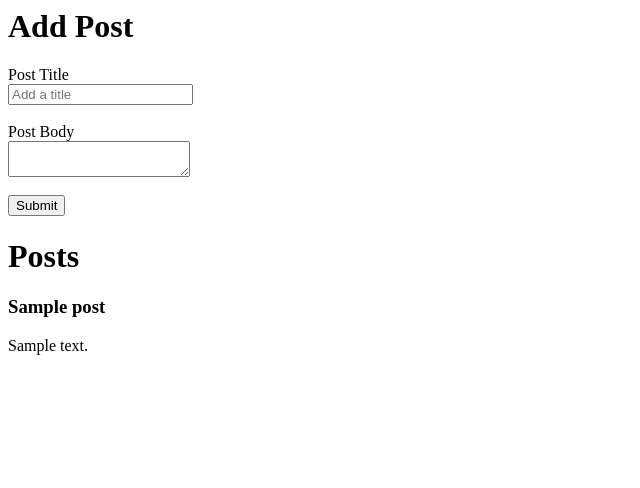
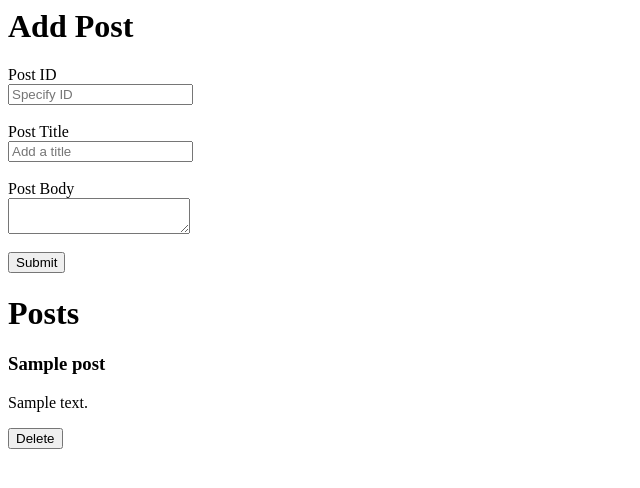
Before and after one commit to JulianT2013/php.dev, a PHP site: page / in a window 1280 px wide. Shown: the top 488 px of the page, without its empty margins (0-640 px from the left). Run offline with PHP 8.4, Linux system fonts and the light colour scheme; tables that the repository leaves empty hold one stand-in row (values such as "Sample post"); data that the repository does not hold is empty.

Commit message:
Updating & deleting data

```diff
--- a/index.php
+++ b/index.php
@@ -8,13 +8,24 @@ $rows = $database->resultset();
 
 $post = filter_input_array( INPUT_POST, FILTER_SANITIZE_STRING );
 
-if ( $post['submit'] ) {
+if( isset( $_POST['delete'] ) ) {
+	$delete_id = $_POST['delete_id'];
+	$database->query('DELETE FROM posts WHERE id = :id');
+	$database->bind(':id', $delete_id);
+	$database->execute();
+}
+
+if ( isset( $post['submit'] ) ) {
+	$id = ( isset( $post['id'] ) ) ? $post['id'] : '';
 	$title = $post['title'];
 	$body = $post['body'];
 
-	$database->query( 'INSERT INTO posts ( title, body ) VALUES(:title, :body)' );
-	$database->bind( ':title', $title );
-	$database->bind( ':body', $body );
+	$database->query('UPDATE posts SET title = :title, body = :body WHERE id = :id');
+	$database->bind(':title', $title);
+	$database->bind(':body', $body);
+	$database->bind(':id', $id);
+	$database->execute();
+
 	$database->execute();
 	if( $database->lastInsertId() ) {
 		echo '<p>Post Added.</p>';
@@ -28,6 +39,8 @@ $rows = $database->resultset();
 
 <h1>Add Post</h1>
 <form method="post" action="<?php $_SERVER['PHP_SELF']; ?>">
+	<label>Post ID</label><br />
+	<input type="text" name="id" placeholder="Specify ID" /><br /><br />
 	<label>Post Title</label><br />
 	<input type="text" name="title" placeholder="Add a title" /><br /><br />
 	<label>Post Body</label><br />
@@ -38,11 +51,15 @@ $rows = $database->resultset();
 <h1>Posts</h1>
 <div>
 
-<?php foreach ( $rows as $row ): ?>
-	<div>
-		<h3><?= $row['title'] ?></h3>
-		<p><?= $row['body'] ?></p>
-	</div>
+	<?php foreach ( $rows as $row ): ?>
+		<div>
+			<h3><?= $row['title'] ?></h3>
+			<p><?= $row['body'] ?></p>
+			<form method="post" action="<?php $_SERVER['PHP_SELF']; ?>">
+				<input type="hidden" name="delete_id" value="<?= $row['id'] ?>">
+				<input type="submit" name="delete" value="Delete" />
+			</form>
+		</div>
 
 	<?php endforeach; ?>
 </div>
```
